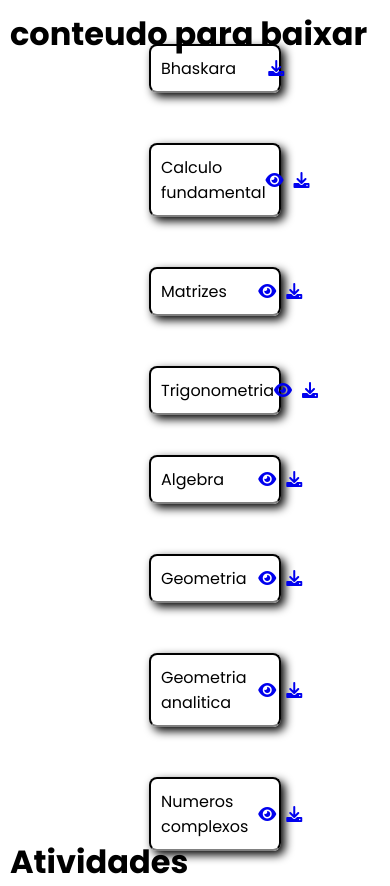
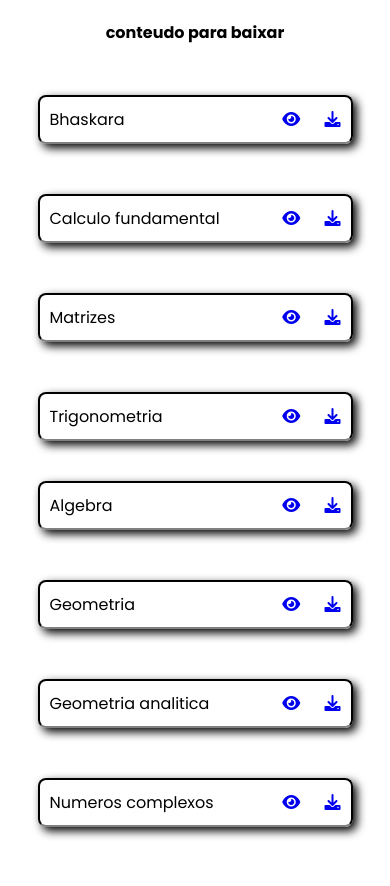
Before and after one commit to beecreep/SLA, a Flask app: page /matematica in a window 390 px wide. After the commit the page ends 838 px from the top, so only its background shows below. Run offline with Flask 3, Linux system fonts and the light colour scheme.

Commit message:
mundanças em professor.html

```diff
--- a/static/css/professor-css/atividade.css
+++ b/static/css/professor-css/atividade.css
@@ -1,6 +1,8 @@
 /* Estilo do main container */
 #atividade {
     max-width: 600px;
+    height: 60vh;
+    margin-top: 30px;
     margin: 20px auto;
     padding: 20px;
     background-color: #fbfdff; /* Azul claro */
--- a/templates/materias.html/biologia.html
+++ b/templates/materias.html/biologia.html
@@ -85,12 +85,6 @@
             </div>
         </div>
  </div>
-
-        <h1>Atividades</h1>
-        <span></span>
-        <script>
-
-        </script>
 </body>
 
 </html>
--- a/templates/materias.html/curso-sites/adm.html
+++ b/templates/materias.html/curso-sites/adm.html
@@ -85,11 +85,7 @@
         </div>
  </div>
 
-        <h1>Atividades</h1>
-        <span></span>
-        <script>
 
-        </script>
 </body>
 
 </html>
--- a/templates/materias.html/curso-sites/eletronica.html
+++ b/templates/materias.html/curso-sites/eletronica.html
@@ -85,11 +85,6 @@
         </div>
  </div>
 
-        <h1>Atividades</h1>
-        <span></span>
-        <script>
-
-        </script>
 </body>
 
 </html>
--- a/templates/materias.html/curso-sites/eventos.html
+++ b/templates/materias.html/curso-sites/eventos.html
@@ -85,11 +85,7 @@
         </div>
  </div>
 
-        <h1>Atividades</h1>
-        <span></span>
-        <script>
 
-        </script>
 </body>
 
 </html>
--- a/templates/materias.html/curso-sites/st.html
+++ b/templates/materias.html/curso-sites/st.html
@@ -85,11 +85,7 @@
         </div>
  </div>
 
-        <h1>Atividades</h1>
-        <span></span>
-        <script>
 
-        </script>
 </body>
 
 </html>
--- a/templates/materias.html/fisica.html
+++ b/templates/materias.html/fisica.html
@@ -86,11 +86,6 @@
         </div>
  </div>
 
-        <h1>Atividades</h1>
-        <span></span>
-        <script>
-
-        </script>
 </body>
 
 </html>
--- a/templates/materias.html/geografia.html
+++ b/templates/materias.html/geografia.html
@@ -91,11 +91,6 @@
         </div>
     </div>
 
-    <h1>Atividades</h1>
-    <span></span>
-    <script>
-
-    </script>
 </body>
 
 </html>
--- a/templates/materias.html/historia.html
+++ b/templates/materias.html/historia.html
@@ -85,7 +85,6 @@
         </div>
  </div>
 
-        <h1>Atividades</h1>
         <span></span>
         <script>
 
--- a/templates/materias.html/ingles.html
+++ b/templates/materias.html/ingles.html
@@ -85,7 +85,6 @@
         </div>
  </div>
 
-        <h1>Atividades</h1>
         <span></span>
         <script>
 
--- a/templates/materias.html/matematica.html
+++ b/templates/materias.html/matematica.html
@@ -6,90 +6,7 @@
     <meta name="viewport" content="width=device-width, initial-scale=1.0">
     <title>matematica</title>
     <link rel="stylesheet" href="https://cdnjs.cloudflare.com/ajax/libs/font-awesome/6.0.0-beta3/css/all.min.css">
-
-    <style>
-        @import url('https://fonts.googleapis.com/css2?family=Poppins:ital,wght@0,100;0,200;0,300;0,400;0,500;0,600;0,700;0,800;0,900;1,100;1,200;1,300;1,400;1,500;1,600;1,700;1,800;1,900&display=swap');
-
-        * {
-            margin: 0;
-            padding: 0;
-            box-sizing: border-box;
-        }
-
-        body {
-            width: 100vw;
-            height: 100vh;
-            font-family: poppins;
-            padding: 10px;
-
-        }
-
-        #conteudo-materia {
-            display: flex;
-            height: 90vh;
-            width: 100vw;
-            padding: 10px;
-            margin: 10px;
-            gap: 20px;
-            justify-content: center;
-            align-items: center;
-        }
-
-        .conteudo {
-            box-shadow: 4px 4px 10px black;
-            border: 2px solid black;
-            border-radius: 8px;
-            border-bottom: solid 2px gray;
-            min-height: 10%;
-            width: 80%;
-            display: flex;
-            padding: 10px;
-            justify-content: space-between;
-        }
-
-        img {
-            cursor: pointer;
-            text-decoration: none;
-            width: 85%;
-
-        }
-
-        .icones {
-            display: flex;
-            width: 10%;
-            justify-content: space-between;
-            gap: 10px;
-            align-items: center;
-        }
-
-        .divisoria {
-            display: flex;
-            flex-direction: column;
-            padding: 10px;
-            height: 100%;
-            width: 50%;
-            gap: 50px;
-            justify-content: center;
-            align-items: center;
-        }
-
-        @media (max-width: 768px) {
-            body {
-                min-height: 20%;
-                gap: 10px;
-            }
-
-            #conteudo-materia {
-                display: flex;
-                flex-direction: column;
-                position: relative;
-            }
-
-            .conteudo {
-                width: 80%;
-            }
-        }
-    </style>
+    <link rel="stylesheet" href="static\css\materias123.css">
 </head>
 
 <body>
@@ -99,7 +16,7 @@
         <div class="divisoria">
             <div class="conteudo"><span>Bhaskara</span>
                 <div class="icones">
-                    <a href="/pdf/view/pdf-matematica/bhaskara.pdf"> <img src="{{ url_for('static', filename='img/eye-solid.png') }}"> </a> <a
+                    <a href="/pdf/view/pdf-matematica/bhaskara.pdf"> <i class="fa-solid fa-eye"></i>  </a> <a
                         href="/pdf/download/pdf-matematica/bhaskara.pdf" download="bhaskara.pdf">
                         <i class="fa-solid fa-download"></i> </a>
                 </div>
@@ -160,11 +77,6 @@
         </div>
     </div>
 
-    <h1>Atividades</h1>
-    <span></span>
-    <script>
-
-    </script>
 </body>
 
 </html>
--- a/templates/materias.html/portugues.html
+++ b/templates/materias.html/portugues.html
@@ -86,11 +86,6 @@
         </div>
  </div>
 
-        <h1>Atividades</h1>
-           <span name="atividade" ></span>
-        <script>
-
-        </script>
 </body>
 
 </html>
--- a/templates/materias.html/quimica.html
+++ b/templates/materias.html/quimica.html
@@ -95,12 +95,6 @@
             </div>
         </div>
     </div>
-
-    <h1>Atividades</h1>
-    <span></span>
-    <script>
-
-    </script>
 </body>
 
 </html>
--- a/templates/respostas.html
+++ b/templates/respostas.html
@@ -50,6 +50,8 @@ table tbody tr:hover {
     background-color: #ddd;
     transition: background-color 0.3s;
 }
+
+
 @media (max-width: 768px) {
     section {
         width: 95%;
@@ -99,9 +101,9 @@ table tbody tr:hover {
     </style>
 </head>
 <body>
+    <h2>Respostas dos Alunos</h2>
+    <section >
 
-    <section >
-        <h2>Respostas dos Alunos</h2>
         <table>
             <thead>
                 <tr>
```
